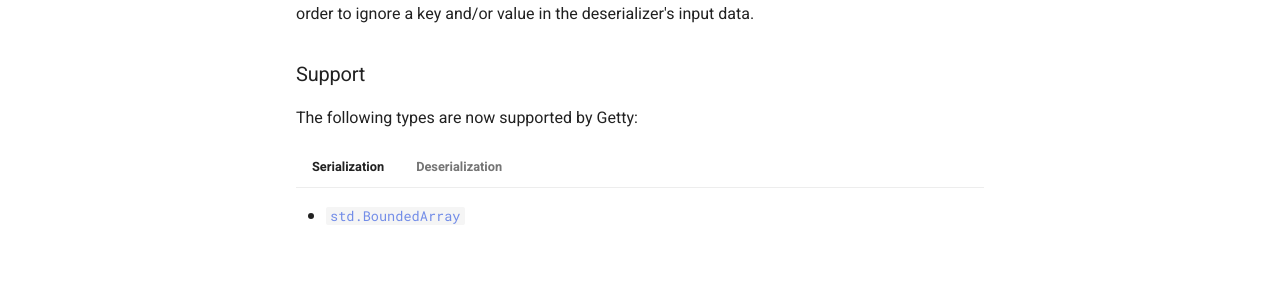
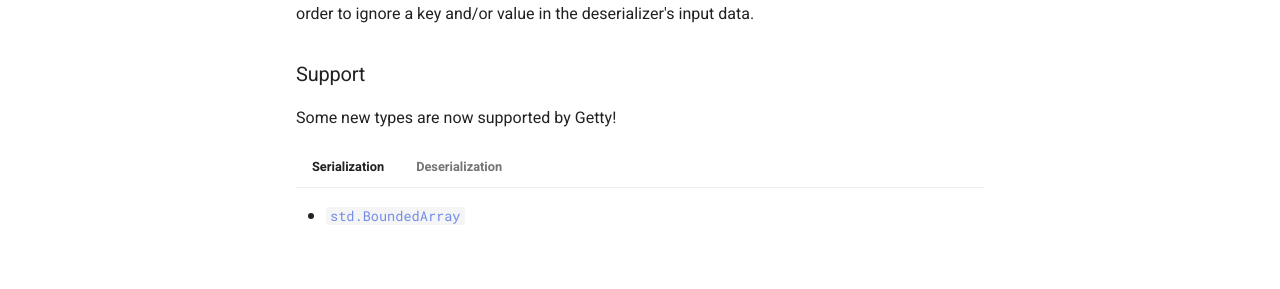
Before and after one commit to getty-zig/getty.so, an MkDocs documentation site: the page built from docs/blog/posts/0-2-0.md, in a window 1280 px wide and 900 px high, scrolled down 2147 px. Shown: the part 346-635 px from the top of the window. Built offline with MkDocs 1.6.1 and Material for MkDocs 9.7.7, drawn with Linux system fonts in a browser that asks for light colours; emoji names are drawn with the system emoji font; comment, search, counter and statistics services are not loaded.

```diff
--- a/docs/blog/posts/0-2-0.md
+++ b/docs/blog/posts/0-2-0.md
@@ -117,7 +117,7 @@ ignore a key and/or value in the deserializer's input data.
 
 ### Support
 
-The following types are now supported by Getty:
+Some new types are now supported by Getty!
 
 === "Serialization"
 
--- a/mkdocs.yml
+++ b/mkdocs.yml
@@ -97,6 +97,7 @@ plugins:
       post_readtime: false
       archive: false
       categories: false
+      post_url_format: "{slug}"
 
   # Enables front matter to be set per folder.
   - meta
```
